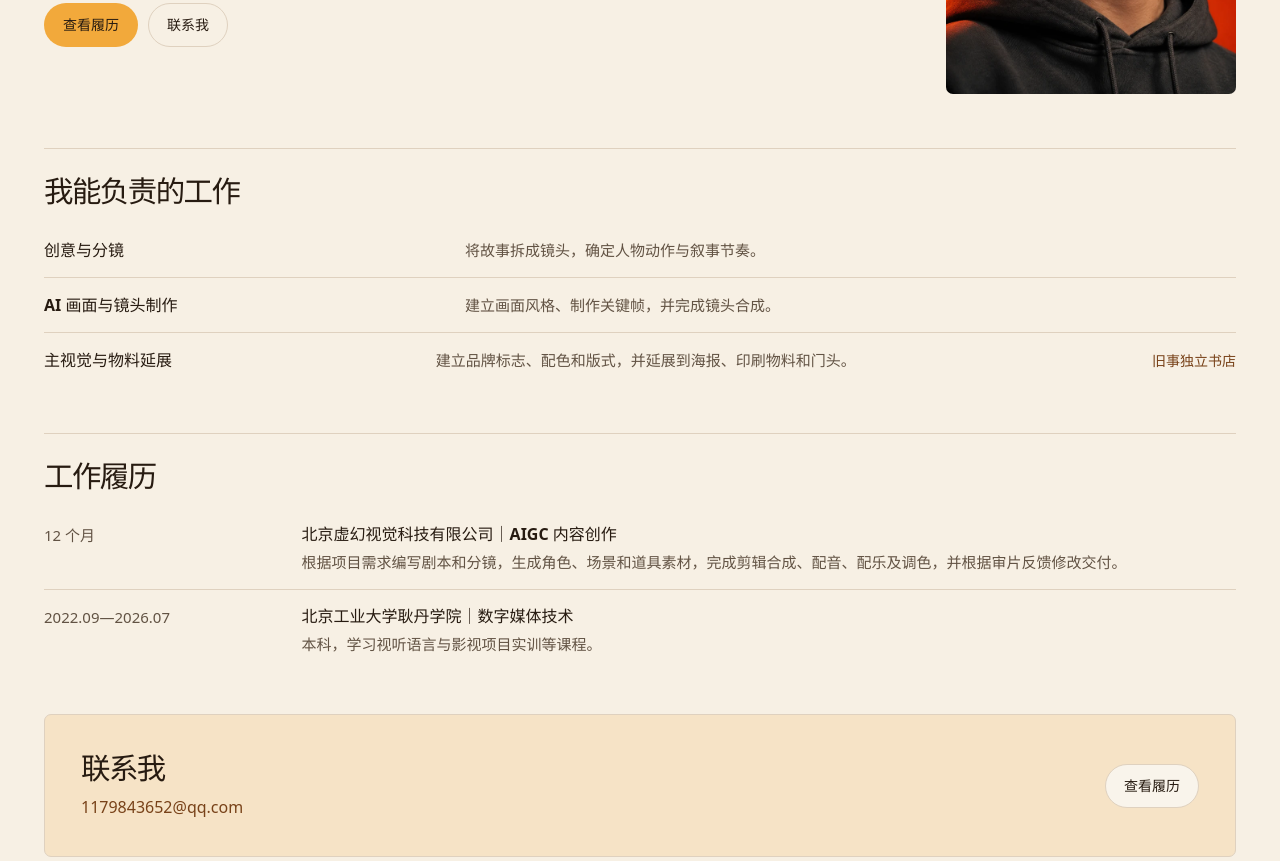
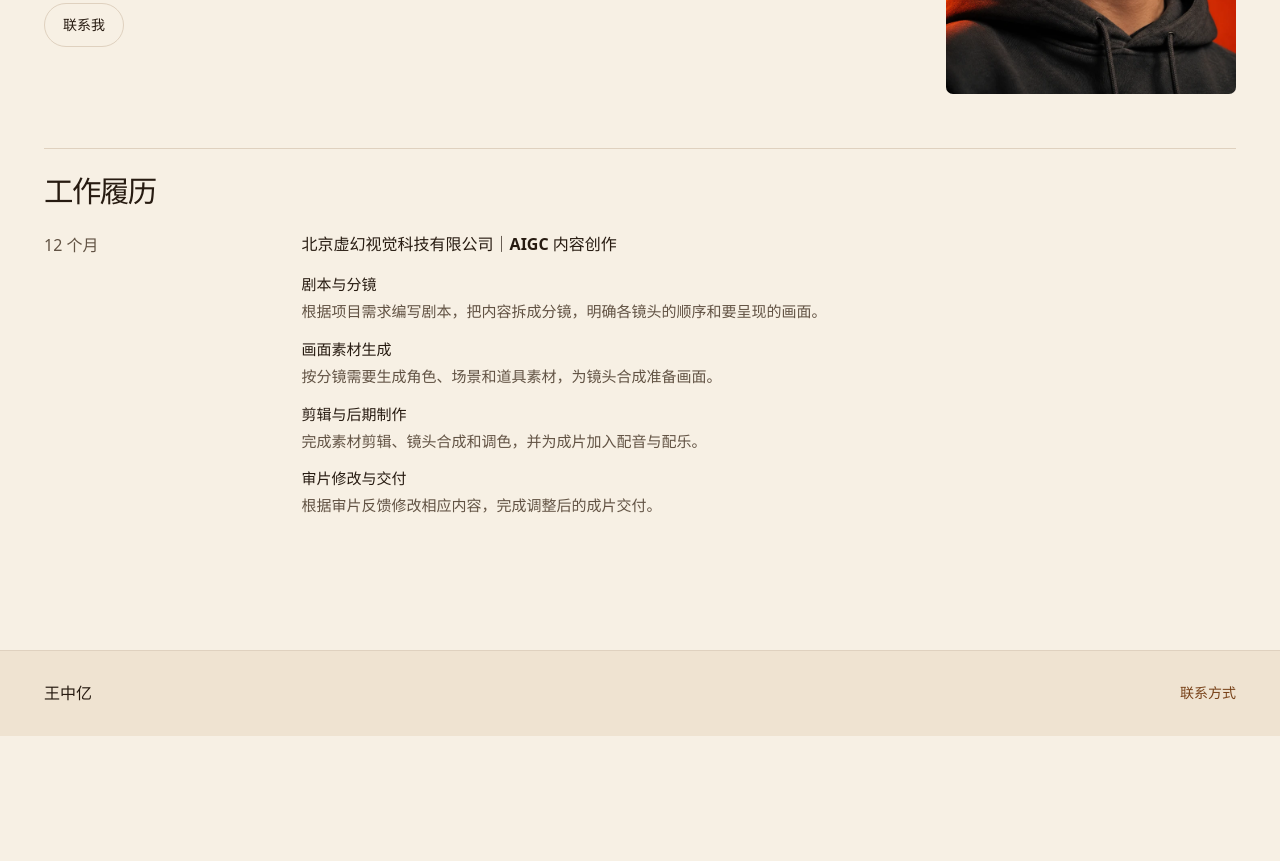
Before and after one commit to helderzsuzsanna109-del/aigc-portfolio, a plain HTML site: page about.html in a window 1280 px wide. Shown: the part 427-1288 px from the top of the page. After the commit the page ends 1163 px from the top, so only its background shows below. Drawn offline with Linux system fonts and the light colour scheme.

Commit message:
Simplify profile and expand work responsibilities

```diff
--- a/about.html
+++ b/about.html
@@ -15,7 +15,6 @@
       <nav class="site-nav" aria-label="主导航">
         <a href="work.html">作品集</a>
         <a href="about.html" aria-current="page">个人介绍</a>
-        <a class="nav-contact" href="about.html#contact">联系我</a>
       </nav>
     </div>
   </header>
@@ -26,66 +25,39 @@
         <p class="about-role">AIGC 影视制作与品牌视觉</p>
         <h1 id="about-name">王中亿</h1>
         <p class="about-intro-copy">我做 AIGC 短片和品牌视觉，从脚本分镜、画面生成到剪辑交付，也做品牌识别与物料延展。</p>
-        <div class="about-actions">
-          <a class="about-button about-button-primary" href="#experience">查看履历</a>
-          <a class="about-button about-button-outline" href="#contact">联系我</a>
-        </div>
+        <a id="contact" class="about-button" href="mailto:1179843652@qq.com">联系我</a>
       </div>
       <figure class="about-portrait">
         <img src="assets/profile-portrait.webp" alt="王中亿的个人肖像" width="720" height="960">
       </figure>
     </section>
 
-    <section class="about-section" aria-labelledby="about-capabilities">
-      <div class="about-section-heading">
-        <h2 id="about-capabilities">我能负责的工作</h2>
-      </div>
-      <ul class="about-rows">
-        <li class="about-work-row">
-          <h3>创意与分镜</h3>
-          <p>将故事拆成镜头，确定人物动作与叙事节奏。</p>
-        </li>
-        <li class="about-work-row">
-          <h3>AI 画面与镜头制作</h3>
-          <p>建立画面风格、制作关键帧，并完成镜头合成。</p>
-        </li>
-        <li class="about-work-row">
-          <h3>主视觉与物料延展</h3>
-          <p>建立品牌标志、配色和版式，并延展到海报、印刷物料和门头。</p>
-          <a href="design.html">旧事独立书店</a>
-        </li>
-      </ul>
-    </section>
-
     <section class="about-section about-experience" id="experience" aria-labelledby="experience-title">
-      <div class="about-section-heading">
       <h2 id="experience-title">工作履历</h2>
-
-      </div>
-      <ul class="about-rows">
-        <li class="about-experience-row">
+      <article class="about-experience-row">
         <p class="about-date">12 个月</p>
         <div>
           <h3>北京虚幻视觉科技有限公司｜AIGC 内容创作</h3>
-            <p>根据项目需求编写剧本和分镜，生成角色、场景和道具素材，完成剪辑合成、配音、配乐及调色，并根据审片反馈修改交付。</p>
+          <dl class="about-responsibilities">
+            <div>
+              <dt>剧本与分镜</dt>
+              <dd>根据项目需求编写剧本，把内容拆成分镜，明确各镜头的顺序和要呈现的画面。</dd>
             </div>
-        </li>
-        <li class="about-experience-row">
-          <p class="about-date">2022.09—2026.07</p>
             <div>
-            <h3>北京工业大学耿丹学院｜数字媒体技术</h3>
-            <p>本科，学习视听语言与影视项目实训等课程。</p>
+              <dt>画面素材生成</dt>
+              <dd>按分镜需要生成角色、场景和道具素材，为镜头合成准备画面。</dd>
             </div>
-        </li>
-      </ul>
-    </section>
-
-    <section class="about-contact" id="contact" aria-labelledby="about-contact-heading">
             <div>
-        <h2 id="about-contact-heading">联系我</h2>
-        <p class="about-email"><a href="mailto:1179843652@qq.com">1179843652@qq.com</a></p>
+              <dt>剪辑与后期制作</dt>
+              <dd>完成素材剪辑、镜头合成和调色，并为成片加入配音与配乐。</dd>
             </div>
-      <a class="about-button about-button-outline" href="#experience">查看履历</a>
+            <div>
+              <dt>审片修改与交付</dt>
+              <dd>根据审片反馈修改相应内容，完成调整后的成片交付。</dd>
+            </div>
+          </dl>
+        </div>
+      </article>
     </section>
   </main>
 
--- a/assets/interiors.css
+++ b/assets/interiors.css
@@ -107,7 +107,6 @@
     font-size: clamp(16px, 1.38vw, 20px);
     line-height: 1.78;
   }
-  .about-page .about-actions { display: flex; flex-wrap: wrap; gap: 10px; }
   .about-page .about-button {
     display: inline-flex;
     align-items: center;
@@ -123,7 +122,6 @@
     text-decoration: none;
     white-space: nowrap;
   }
-  .about-page .about-button-primary { border-color: var(--blue); background: var(--blue); color: #fff; }
   .about-page .about-portrait {
     width: min(100%, 395px);
     aspect-ratio: 1.07 / 1;
@@ -135,43 +133,25 @@
   }
   .about-page .about-portrait img { display: block; width: 100%; height: 100%; object-fit: cover; object-position: center 38%; }
   .about-page .about-section { padding-top: 25px; border-top: 1px solid var(--line); }
-  .about-page .about-section + .about-section { margin-top: 45px; }
-  .about-page .about-section-heading { display: flex; align-items: baseline; gap: 14px; margin-bottom: 14px; }
   .about-page h2 { margin: 0; font-size: clamp(24px, 2.3vw, 34px); line-height: 1.2; font-weight: 740; letter-spacing: -.045em; }
   .about-page h3 { margin: 0; font-size: 16px; line-height: 1.45; font-weight: 700; }
-  .about-page .about-rows { padding: 0; margin: 0; list-style: none; }
-  .about-page .about-rows li { padding: 15px 0; }
-  .about-page .about-rows li + li { border-top: 1px solid var(--line); }
-  .about-page .about-rows p { margin: 0; color: var(--muted); font-size: 15px; line-height: 1.6; }
-  .about-page .about-work-row { display: grid; grid-template-columns: minmax(145px, .85fr) minmax(0, 1.6fr) auto; gap: 15px 24px; align-items: baseline; }
-  .about-page .about-work-row a { color: var(--blue); font-size: 14px; text-decoration: none; white-space: nowrap; }
-  .about-page .about-work-row a span { margin-left: 4px; }
-  .about-page .about-demo { color: var(--muted); font-size: 13px; }
-  .about-page .about-experience-row { display: grid; grid-template-columns: minmax(130px, .4fr) minmax(0, 1.6fr); gap: 6px 24px; }
-  .about-page .about-experience-row p:not(.about-date) { margin-top: 4px; }
-  .about-page .about-date { font-variant-numeric: tabular-nums; }
-  .about-page .about-contact {
-    display: flex;
-    flex-wrap: wrap;
-    justify-content: space-between;
-    align-items: center;
-    gap: 20px;
-    margin-top: 43px;
-    padding: clamp(18px, 3vw, 36px);
-    border: 1px solid var(--line);
-    border-radius: 7px;
-    background: color-mix(in srgb, var(--blue) 4%, var(--paper));
+  .about-page .about-experience-row {
+    display: grid;
+    grid-template-columns: minmax(130px, .4fr) minmax(0, 1.6fr);
+    gap: 8px 24px;
+    margin-top: 24px;
   }
-  .about-page .about-email { display: inline-block; margin-top: 8px; color: var(--blue); font-size: 16px; text-decoration: none; }
+  .about-page .about-date { color: var(--muted); font-variant-numeric: tabular-nums; }
+  .about-page .about-responsibilities { display: grid; gap: 13px; margin: 16px 0 0; }
+  .about-page .about-responsibilities dt { font-size: 15px; font-weight: 700; }
+  .about-page .about-responsibilities dd { margin: 3px 0 0; color: var(--muted); font-size: 15px; line-height: 1.65; }
   @media (max-width: 670px) {
     .about-page { padding-block: 30px 42px; }
     .about-page .about-intro { grid-template-columns: minmax(0, 1fr); gap: 21px; padding-bottom: 29px; }
     .about-page .about-intro-copy { margin-block: 16px 19px; }
     .about-page .about-portrait { width: 100%; justify-self: start; aspect-ratio: 1.3 / 1; }
     .about-page .about-section { padding-top: 21px; }
-    .about-page .about-section + .about-section { margin-top: 29px; }
-    .about-page .about-work-row, .about-page .about-experience-row { grid-template-columns: minmax(0, 1fr); gap: 5px; }
-    .about-page .about-contact { margin-top: 26px; }
+    .about-page .about-experience-row { grid-template-columns: minmax(0, 1fr); }
   }
 
 .missing-page { display: grid; justify-items: start; align-content: center; min-height: min(590px, 70vh); padding-block: 55px 80px; }
@@ -259,24 +239,15 @@
   line-height: .98;
 }
 
-.warm-theme .about-page :is(.about-button, .about-contact .about-button) {
+.warm-theme .about-page .about-button {
   border-radius: 999px;
   padding-inline: 18px;
 }
 
-.warm-theme .about-page .about-button-primary,
 .warm-theme .missing-page a {
   border-color: transparent;
   background: var(--amber);
   color: var(--ink);
-}
-
-.warm-theme .about-page .about-contact {
-  background: color-mix(in srgb, var(--amber) 18%, var(--paper));
-}
-
-.warm-theme .about-contact .about-button {
-  background: color-mix(in srgb, var(--paper) 75%, white);
 }
 
 .warm-theme .missing-page .missing-code {
```
Lines whose indentation alone changed are shown as unchanged.
